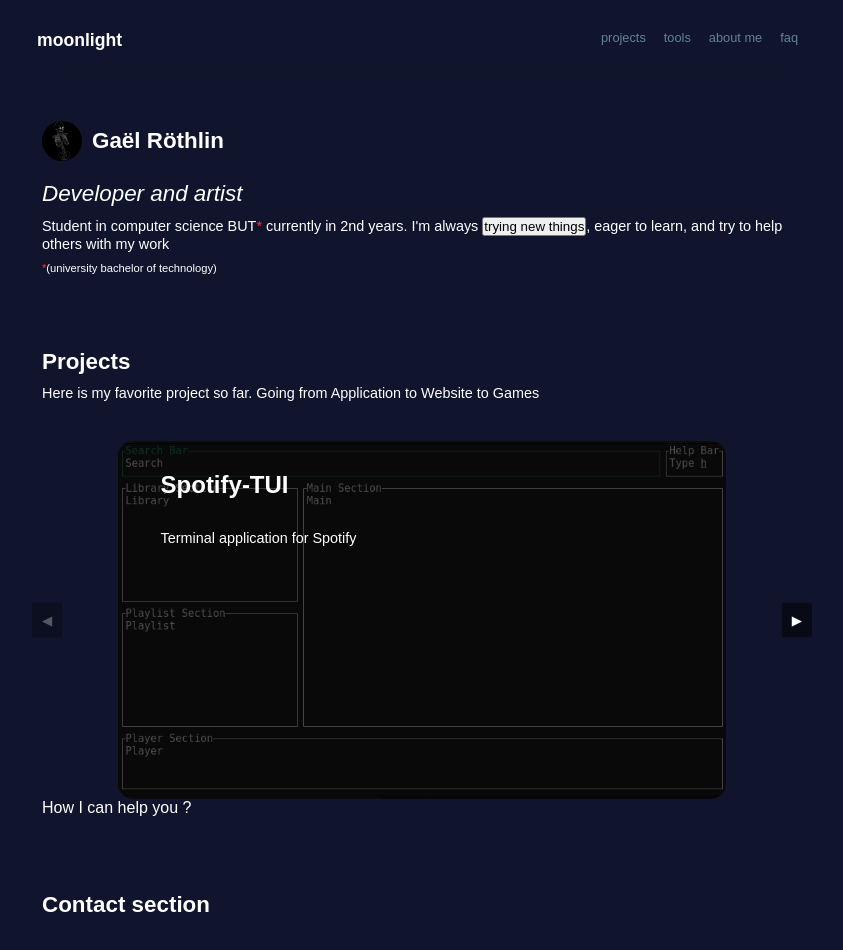
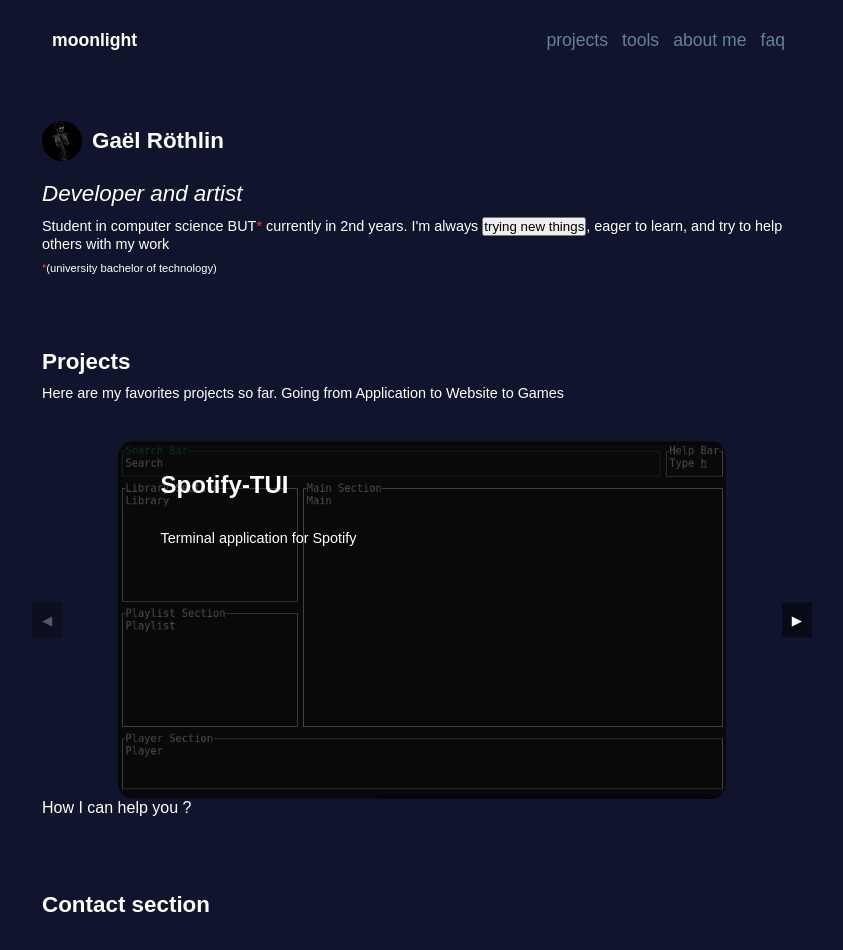
Before and after one commit to moonlight58/portfolio, a Vue app: page /#/ in a window 1280 px wide. Shown: the top 950 px of the page, without its empty margins (218-1061 px from the left). Built offline with nearby package versions, Linux system fonts and the light colour scheme; a web font is replaced by a local one.

Commit message:
Reworked links of the NavBar

```diff
--- a/src/components/NavBar.vue
+++ b/src/components/NavBar.vue
@@ -28,11 +28,7 @@
   methods: {
     handleScroll() {
       const scrollTop = window.pageYOffset || document.documentElement.scrollTop;
-      if (scrollTop > this.lastScrollTop) {
-        this.isScrollingDown = true;
-      } else {
-        this.isScrollingDown = false;
-      }
+      this.isScrollingDown = scrollTop > this.lastScrollTop;
       this.lastScrollTop = scrollTop <= 0 ? 0 : scrollTop; // For Mobile or negative scrolling
     },
   },
@@ -45,12 +41,12 @@
   display: flex;
   position: sticky;
   top: 0;
-  padding: 30px 15px;
+  padding: 30px 22px;
   backdrop-filter: blur(1rem);
   width: 100%;
   justify-content: space-between;
   max-width: 412px;
-  font-size: 0.8rem;
+  font-size: 1.1rem;
   z-index: 10;
   transition: padding 0.3s ease;
 }
@@ -59,12 +55,12 @@
   text-decoration: none;
   color: white;
   font-weight: bold;
-  font-size: 1.1rem;
 }
 
 .navbar .links a {
   text-decoration: none;
-  padding: 0 9px;
+  font-size: 0.8rem;
+  padding: 10px 7px;
   color: #638297;
 }
 
@@ -84,6 +80,11 @@
 @media (min-width: 420px) {
   .navbar {
     max-width: 800px;
+    padding: 30px 30px;
+  }
+
+  .navbar .links a{
+    font-size: 1.1rem;
   }
 }
 </style>
--- a/src/views/Home.vue
+++ b/src/views/Home.vue
@@ -23,7 +23,7 @@
     <div class="project">
 
       <p class="project-title">Projects</p>
-      <p class="project-content">Here is my favorite project so far. Going from Application to Website to Games</p>
+      <p class="project-content">Here are my favorites projects so far. Going from Application to Website to Games</p>
 
       <Carousel/>
 
```
